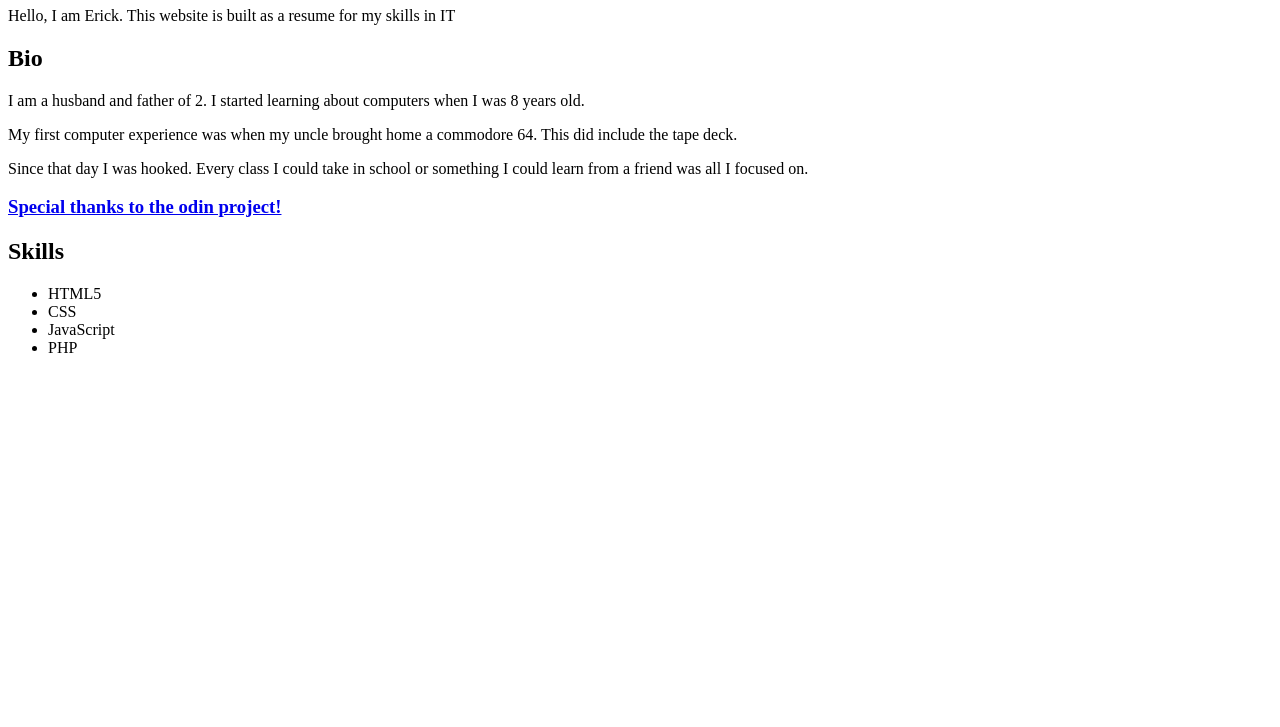
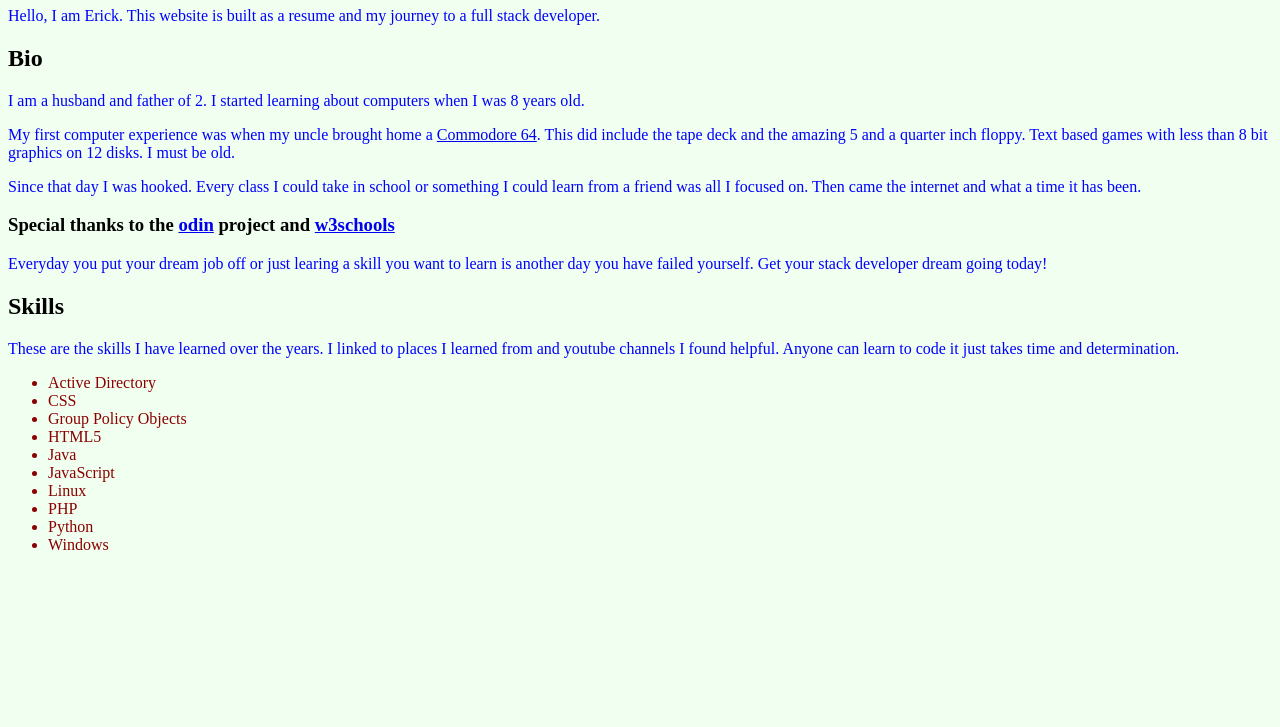
Before and after one commit to ebeaber1979/git_test, a plain HTML site: page html-boilerplate/index.html in a window 1280 px wide. Shown: the part 73-800 px from the top of the page. Drawn offline with Linux system fonts and the light colour scheme.

Commit message:
Edit  html-boilerpoint.html

```diff
--- a/html-boilerplate/index.html
+++ b/html-boilerplate/index.html
@@ -5,50 +5,83 @@
     <meta http-equiv="X-UA-Compatible" content="IE=edge">
     <meta name="viewport" content="width=device-width, initial-scale=1.0">
     <title>Erick Beaber</title>
+    <link rel="stylesheet" href="index.css">
 </head>
 
     <body>
         <h1>
             Welcome to my webpage
         </h1>
-        <p>
-            Hello, I am Erick. This website is built as a resume for my skills
-            in IT
+            <p id="greeting">
+                Hello, I am Erick. This website is built as a resume and my journey to a full stack developer.
             </p>
         <h2>
             Bio
         </h2>
+        <div id="bio">
             <p>
                 I am a husband and father of 2.
                 I started learning about computers when I was 8 years old.
             </p>
             <p>
-            My first computer experience was when my uncle brought home a commodore 64.
-            This did include the tape deck.
+                My first computer experience was when my uncle brought home a
+                 <a href="https://en.wikipedia.org/wiki/Commodore_64">Commodore 64</a>.
+                This did include the tape deck and the amazing 5 and a quarter inch floppy.
+                Text based games with less than 8 bit graphics on 12 disks. I must be old.
             </p>
             <p>
                 Since that day I was hooked. Every class I could take in school or something I could learn from a friend was all I focused on.
+                Then came the internet and what a time it has been.
             </p>
+        </div>
+
         <h3>
-            <a href="https://www.theodinproject.com/about">
-                Special thanks to the odin project!
-            </a>
+            Special thanks to the <a href="https://www.theodinproject.com/about">
+                 odin</a>
+            project and <a href="https://www.w3schools.com/">w3schools</a>
         </h3>
+            <p>
+                Everyday you put your dream job off or just learing a skill you want to
+                learn is another day you have failed yourself. Get your stack developer
+                dream going today!
+            </p>
+
         <h2>
             Skills
         </h2>
-        <ul>
+        <p>
+            These are the skills I have learned over the years. I linked to places I learned from
+             and youtube channels I found helpful. Anyone can learn to code it just takes time and determination.
+        </p>
+        <ul id="skills">
+            <li>
+                Active Directory
+            </li>
+            <li>
+                CSS
+            </li><li>
+                Group Policy Objects
+            </li>
             <li>
                 HTML5
             </l1>
             <li>
-                CSS
+                Java
             </li>
             <li>
                 JavaScript
             </li>
             <li>
+                Linux
+            </li>
+            <li>
                 PHP
+            </li>
+            <li>
+                Python
+            </li>
+            <li>
+                Windows
             </li>
         </ul>
     </body>
```
Also changed, not shown: links_images/index.html (+18 -0 lines), links_images/commodore-528139_1920.jpg (added). Lines whose indentation alone changed are shown as unchanged.
